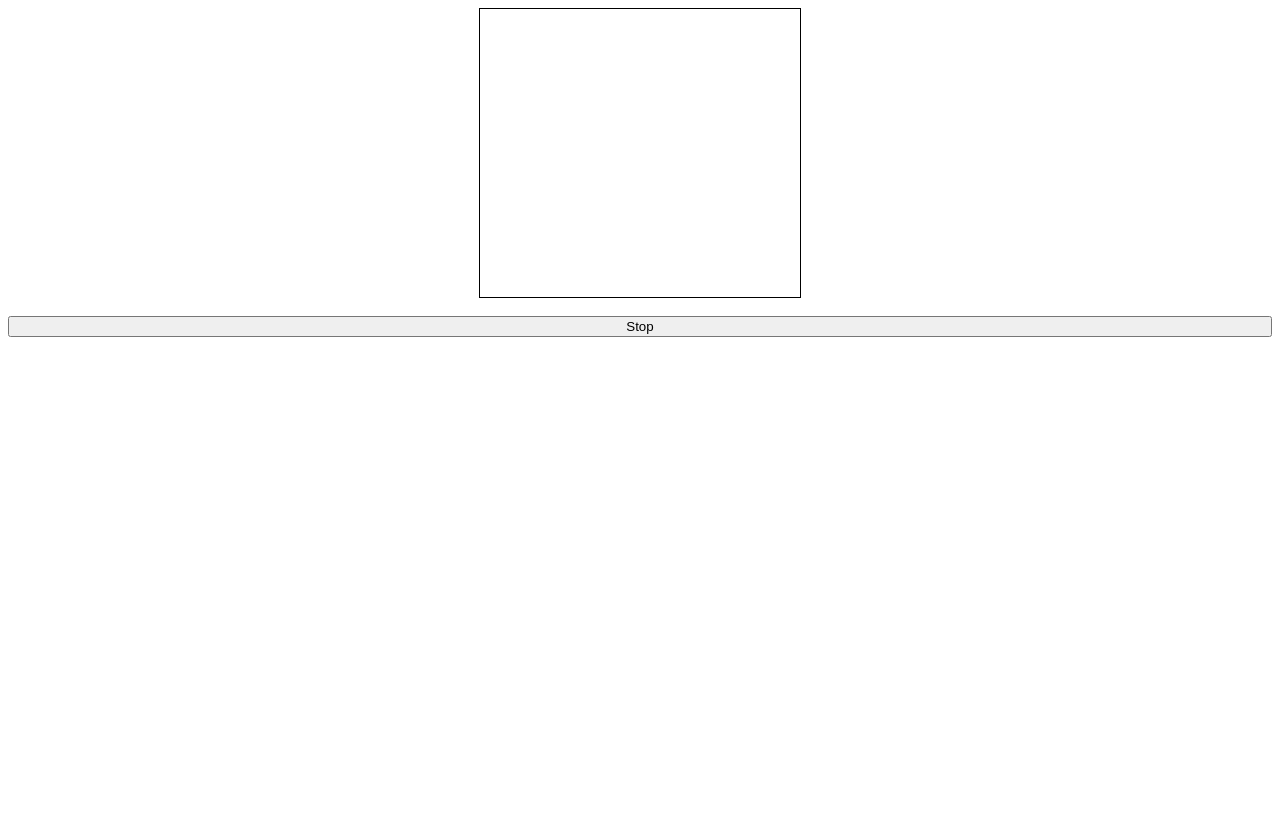
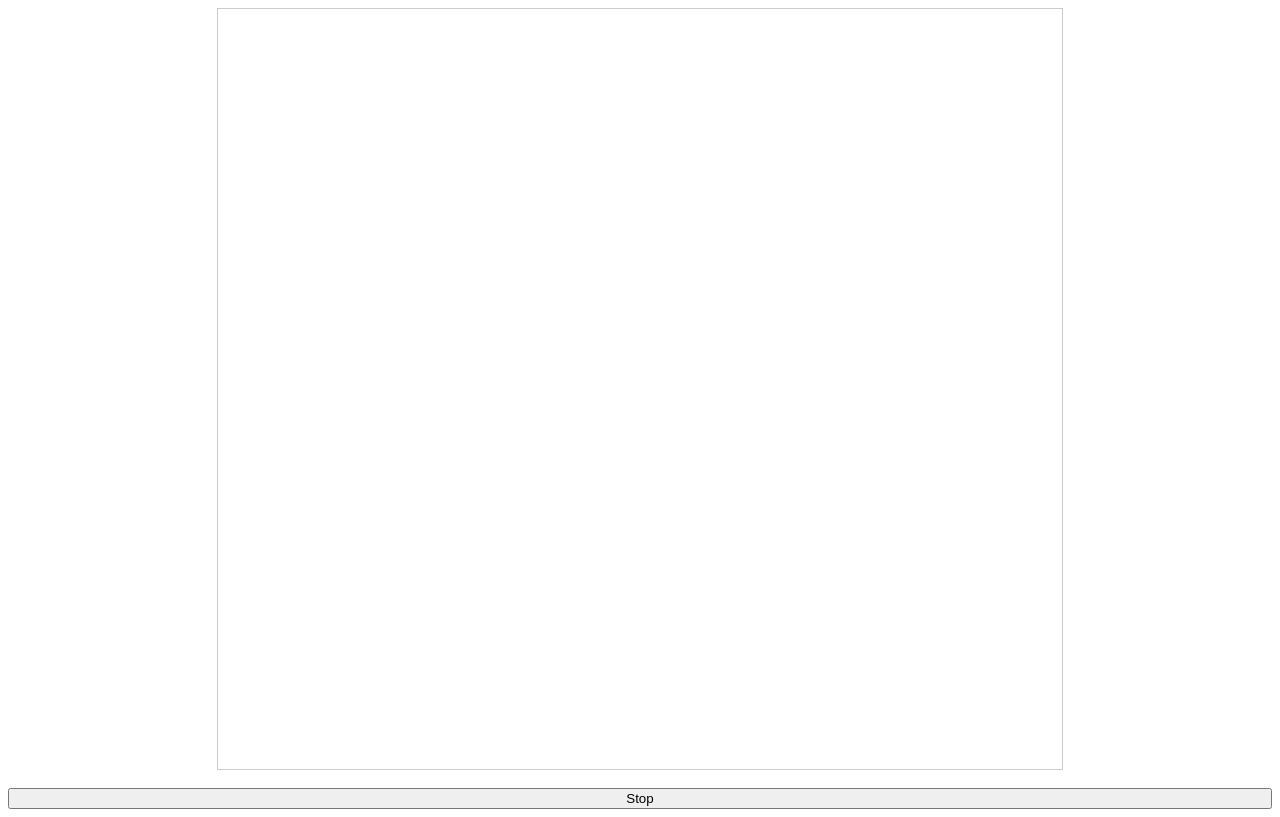
Before and after one commit to Detegr/gameboy-rs, a website: page www/index.html in a window 1280 px wide. Drawn offline with Linux system fonts and the light colour scheme.

Commit message:
Maximize canvas size

```diff
--- a/www/index.html
+++ b/www/index.html
@@ -3,9 +3,25 @@
     <head>
         <meta charset="utf-8">
         <title>Hackfets gameboy</title>
+        <style>
+            #display {
+                image-rendering: pixelated;
+                width: auto;
+                height: 95vh;
+                border: 1px solid #ccc;
+                justify-self: center;
+            }
+
+            @media screen and (max-aspect-ratio: 10/9) {
+                #display {
+                    width: 95%;
+                    height: auto;
+                }
+            }
+        </style>
     </head>
     <body style="display: grid;">
-        <canvas id="display" width="160" height="144" style="width: 320px; height: 288px; border: 1px solid black; justify-self: center;"></canvas>
+        <canvas id="display" width="160" height="144"></canvas>
         <br/>
         <button id="stop">Stop</button>
         <script src="./bootstrap.js"></script>
```
